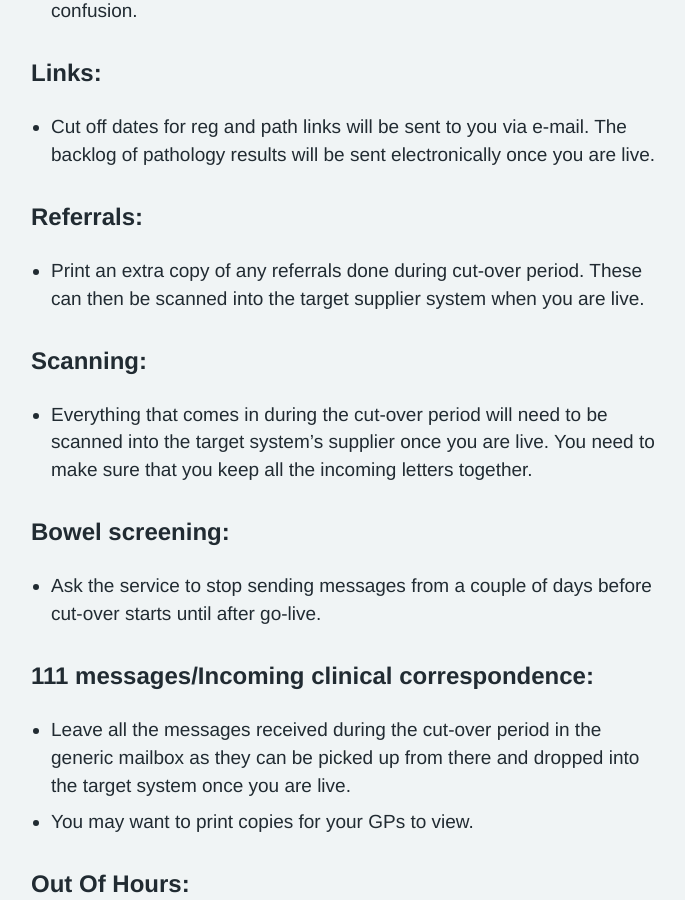
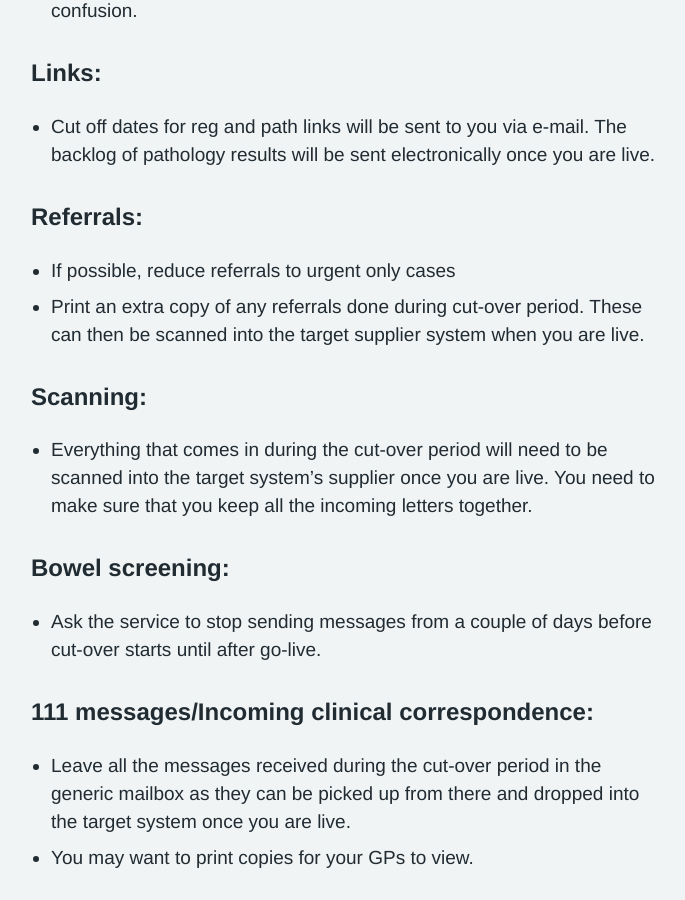
Before and after one commit to nhsconnect/prm-practice-migration, a Jekyll site: the page built from guide/05-planning-for-cut-over.md, in a window 1280 px wide and 900 px high, scrolled down 3971 px. Shown: the whole window, without its empty margins (129-814 px from the left). Built offline with Jekyll 4.4.1, drawn with Linux system fonts in a browser that asks for light colours; some web fonts are replaced.

Commit message:
[PT] Update Referrals guidance

```diff
--- a/guide/05-planning-for-cut-over.md
+++ b/guide/05-planning-for-cut-over.md
@@ -104,6 +104,7 @@ During the ‘Planning for the cut-over’ stage, you should gather all the key
 
 ### Referrals:
 
+* If possible, reduce referrals to urgent only cases
 * Print an extra copy of any referrals done during cut-over period. These can then be scanned into the target supplier system when you are live.
 
 
```
